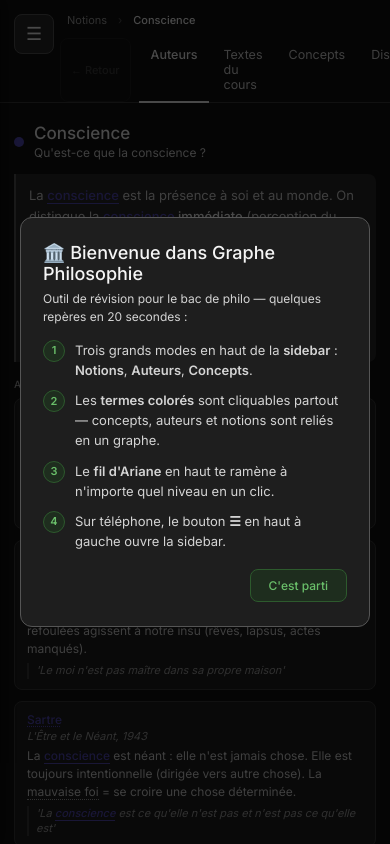
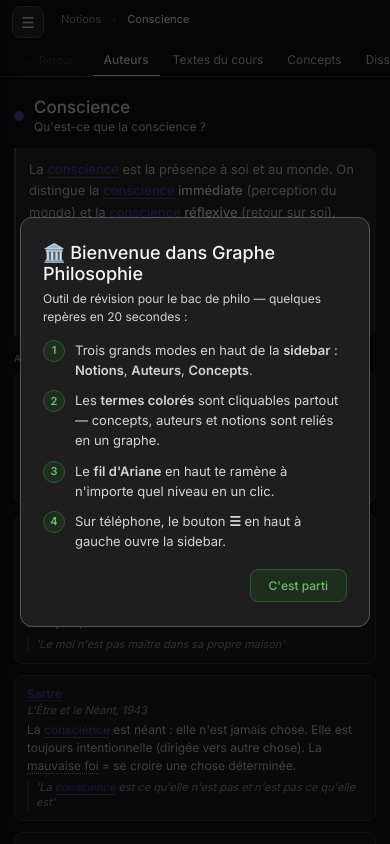
Before and after one commit to Orangetleman/Philosophie-web-page, a plain HTML site: page index.html in a window 390 px wide. Drawn offline with Linux system fonts and the light colour scheme.

Commit message:
fix(mobile): topbar — burger inline avec le fil d'Ariane + onglets scrollables horizontalement
• Le burger flottait en position:fixed et chevauchait la zone des
  crumbs/tabs (trou visuel en L, contenu poussé à 60px). Il est
  désormais inline dans une nouvelle bande .topbar (flex row :
  burger + crumbs sur la même ligne), taille réduite à 32px.
• Les onglets de notion (Auteurs / Textes / Concepts / Dissertations
  / Exemples) débordaient et étaient inaccessibles sur 360px. Ils
  scrollent maintenant horizontalement (overflow-x:auto + nowrap),
  scrollbar masquée pour le rendu propre — tous accessibles par swipe.
• Padding-left des crumbs / tabs réduit (plus besoin de contourner le
  burger : il est dans le flux).

```diff
--- a/index.html
+++ b/index.html
@@ -641,11 +641,13 @@ body:not(.mode-edition) .sb-propose{display:none!important}
    La sidebar fixe à 155px était inadaptée au téléphone : elle devient un
    tiroir off-screen révélé par un bouton burger (top-left, position
    fixed) ; un voile assombri ferme le tiroir au clic.                  */
-.sb-burger{display:none;position:fixed;top:14px;left:14px;z-index:200;
-  width:40px;height:40px;align-items:center;justify-content:center;
+/* Bande d'en-tête : burger (mobile) + crumbs sur la même ligne, alignés. */
+.topbar{display:flex;align-items:flex-start;gap:6px}
+.sb-burger{display:none;width:32px;height:32px;flex-shrink:0;margin:6px 0 0 12px;
+  align-items:center;justify-content:center;
   background:var(--color-background-secondary);color:var(--color-text-primary);
   border:0.5px solid var(--color-border-secondary);border-radius:var(--border-radius-md);
-  font-size:18px;line-height:1;cursor:pointer;padding:0}
+  font-size:15px;line-height:1;cursor:pointer;padding:0;font-family:inherit}
 .sb-burger:hover{background:var(--color-background-primary)}
 .sb-backdrop{display:none;position:fixed;inset:0;background:rgba(0,0,0,.5);
   z-index:150;opacity:0;transition:opacity .2s}
@@ -660,9 +662,14 @@ body.sb-open .sb-backdrop{display:block;opacity:1}
   body.sb-open .sidebar{transform:translateX(0)}
   .main{padding-top:0}
   .main-content{padding:12px 14px 28px}
-  .crumbs{padding:10px 14px 0 60px}          /* place pour le burger à gauche */
-  .tabs{padding:8px 14px 0 60px}             /* idem pour la barre d'onglets */
-  .tab{padding:9px 12px;font-size:12.5px}
+  /* Burger inline dans .topbar : plus besoin de padding-left pour le contourner. */
+  .crumbs{padding:9px 14px 0 4px;flex-wrap:wrap}
+  /* Onglets : SCROLL HORIZONTAL au lieu de wrap (sinon certains débordent
+     ou se coupent — accès à tous garanti par le scroll latéral). */
+  .tabs{padding:6px 14px 0;overflow-x:auto;overflow-y:hidden;
+    flex-wrap:nowrap;scrollbar-width:none;-ms-overflow-style:none}
+  .tabs::-webkit-scrollbar{display:none}
+  .tab{padding:8px 11px;font-size:12px;white-space:nowrap;flex-shrink:0}
   .sb-burger{display:flex}
   /* Cibles tactiles élargies : tap targets ≥40 px */
   .pplus{width:28px;height:28px;font-size:15px}
@@ -707,13 +714,16 @@ body.sb-open .sb-backdrop{display:block;opacity:1}
 </style>
 
 <div class="sr-only">Graphe de révision philosophie — 9 notions avec auteurs, exemples, axes développés et questions de dissertation</div>
-<!-- Tiroir responsive : bouton burger + voile (visibles uniquement ≤700px) -->
-<button class="sb-burger" id="sb-burger" aria-label="Ouvrir le menu" aria-controls="sb">☰</button>
+<!-- Tiroir responsive : voile (visible uniquement ≤700px ; burger inline ci-dessous) -->
 <div class="sb-backdrop" id="sb-backdrop" aria-hidden="true"></div>
 <div class="wrap">
 <div class="sidebar" id="sb"></div>
 <div class="main" id="main">
-  <div class="crumbs" id="crumbs"></div>
+  <!-- Bande d'en-tête : burger (mobile uniquement) + fil d'Ariane, alignés. -->
+  <div class="topbar">
+    <button class="sb-burger" id="sb-burger" aria-label="Ouvrir le menu" aria-controls="sb">☰</button>
+    <div class="crumbs" id="crumbs"></div>
+  </div>
   <div class="tabs"></div>
   <div class="main-content"></div>
 </div>
```
